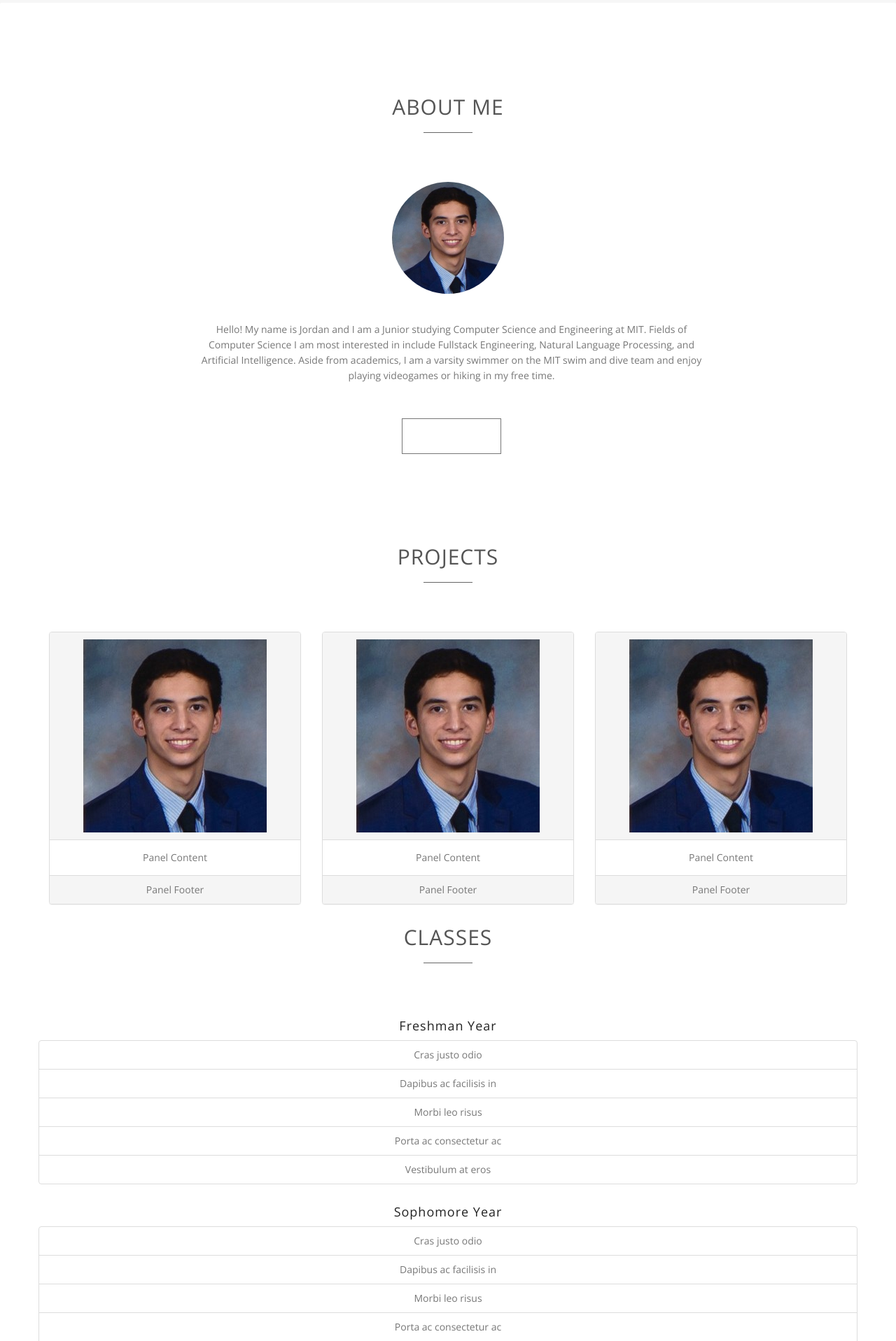
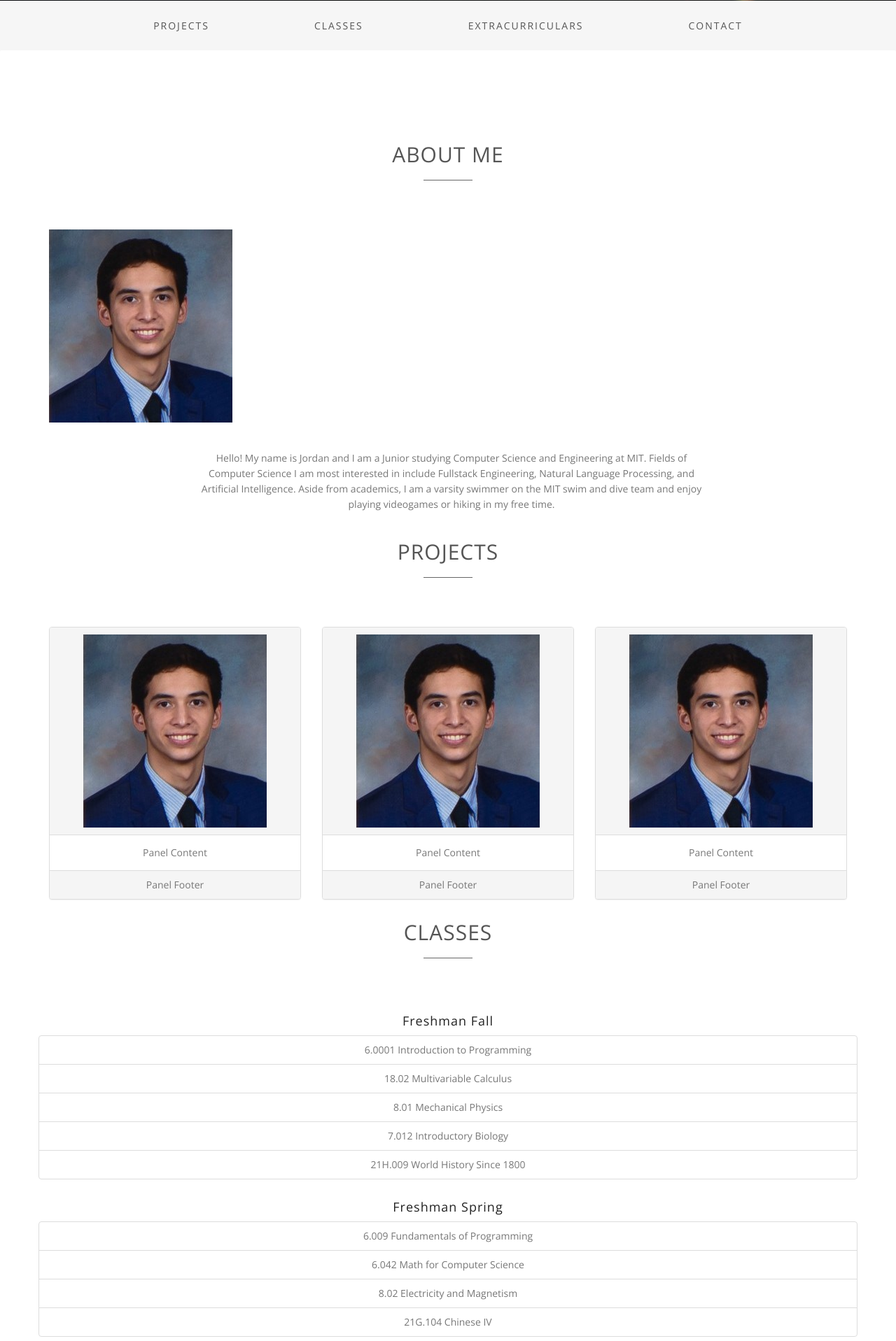
Before and after one commit to Jordan-Ren/personal-website, a PHP site: page / in a window 1280 px wide. Shown: the part 744-2661 px from the top of the page at 70% size. Run offline with PHP 8.4, Linux system fonts and the light colour scheme; some libraries are stand-ins or nearby versions.

Commit message:
content added

```diff
--- a/css/style.css
+++ b/css/style.css
@@ -183,12 +183,6 @@ header .intro-text {
 #about .about-text {
 	margin-left: 10px;
 	text-align: center;
-}
-#about img {
-	border-radius: 50%;
-	width: 160px;
-	height: 160px;
-	display: inline-block;
 }
 #about p {
 	margin-top: 40px;
--- a/index.html
+++ b/index.html
@@ -43,7 +43,8 @@
         <div class="intro-text text-center">
           <h1>Jordan Ren</h1>
           <hr>
-          <p>Computer Science and Engineering Student at MIT</p>
+          <p>Computer Science and Engineering Student</p>
+          <p>MIT Class of 2022</p>
           <a href="#about" class="btn btn-default btn-lg page-scroll">Learn More</a> </div>
       </div>
     </div>
@@ -62,9 +63,9 @@
         <ul class="nav navbar-nav">
           <!-- Hidden li included to remove active class from about link when scrolled up past about section -->
           <li class="hidden"> <a href="#page-top"></a> </li>
-          <li> <a class="page-scroll" href="#about">About</a> </li>
           <li> <a class="page-scroll" href="#projects">Projects</a> </li>
           <li> <a class="page-scroll" href="#classes">Classes</a> </li>
+          <li> <a class="page-scroll" href="#extracurriculars">Extracurriculars</a> </li>
           <li> <a class="page-scroll" href="#contact">Contact</a> </li>
         </ul>
       </div>
@@ -86,7 +87,6 @@
             in include Fullstack Engineering, Natural Language Processing, and Artificial Intelligence. Aside from academics, I am a varsity swimmer on the
             MIT swim and dive team and enjoy playing videogames or hiking in my free time.
           </p>
-          <a href="#projects" class="btn btn-default btn-lg page-scroll">My Projects</a> </div>
       </div>
     </div>
   </div>
@@ -131,34 +131,91 @@
       <hr>
     </div>
     <div class="row">
-      <h4>Freshman Year</h4>
+      <h4>Freshman Fall</h4>
       <ul class="list-group">
-        <li class="list-group-item">Cras justo odio</li>
-        <li class="list-group-item">Dapibus ac facilisis in</li>
-        <li class="list-group-item">Morbi leo risus</li>
-        <li class="list-group-item">Porta ac consectetur ac</li>
-        <li class="list-group-item">Vestibulum at eros</li>
+        <li class="list-group-item">6.0001 Introduction to Programming</li>
+        <li class="list-group-item">18.02 Multivariable Calculus</li>
+        <li class="list-group-item">8.01 Mechanical Physics</li>
+        <li class="list-group-item">7.012 Introductory Biology</li>
+        <li class="list-group-item">21H.009 World History Since 1800</li>
       </ul>
     </div>
     <div class="row">
-      <h4>Sophomore Year</h4>
+      <h4>Freshman Spring</h4>
       <ul class="list-group">
-        <li class="list-group-item">Cras justo odio</li>
-        <li class="list-group-item">Dapibus ac facilisis in</li>
-        <li class="list-group-item">Morbi leo risus</li>
-        <li class="list-group-item">Porta ac consectetur ac</li>
-        <li class="list-group-item">Vestibulum at eros</li>
+        <li class="list-group-item">6.009 Fundamentals of Programming</li>
+        <li class="list-group-item">6.042 Math for Computer Science</li>
+        <li class="list-group-item">8.02 Electricity and Magnetism</li>
+        <li class="list-group-item">21G.104 Chinese IV</li>
       </ul>
     </div>
     <div class="row">
-      <h4>Junior Year (Current)</h4>
+      <h4>Sophomore Fall</h4>
       <ul class="list-group">
-        <li class="list-group-item">Cras justo odio</li>
-        <li class="list-group-item">Dapibus ac facilisis in</li>
-        <li class="list-group-item">Morbi leo risus</li>
-        <li class="list-group-item">Porta ac consectetur ac</li>
-        <li class="list-group-item">Vestibulum at eros</li>
+        <li class="list-group-item">6.006 Introduction to Algorithms</li>
+        <li class="list-group-item">6.004 Computation Structures</li>
+        <li class="list-group-item">18.06 Linear Algebra</li>
+        <li class="list-group-item">21G.105 Chinese V</li>
+        <li class="list-group-item">21W.022 Autobiographical Writing</li>
       </ul>
+    </div>
+    <div class="row">
+      <h4>Sophomore IAP</h4>
+      <ul class="list-group">
+        <li class="list-group-item">6.147 Battlecode Competition</li>
+      </ul>
+    </div>
+    <div class="row">
+      <h4>Sophomore Spring</h4>
+      <ul class="list-group">
+        <li class="list-group-item">6.031 Software Construction</li>
+        <li class="list-group-item">6.036 Machine Learning</li>
+        <li class="list-group-item">15.401 Managerial Finance</li>
+        <li class="list-group-item">21G.106 Chinese VI</li>
+      </ul>
+    </div>
+    <div class="row">
+      <h4>Junior Fall</h4>
+      <ul class="list-group">
+        <li class="list-group-item">6.046 Design and Analysis of Algorithms</li>
+        <li class="list-group-item">18.600 Probability and Random Variables</li>
+        <li class="list-group-item">CMS.300 Videogame Theory</li>
+        <li class="list-group-item">14.02 Macroeconomics</li>
+        <li class="list-group-item">3.091 Solid-State Chemistry</li>
+      </ul>
+    </div>
+</div>
+<div id="extracurriculars" class="text-center">
+  <div class="container">
+    <div class="section-title center">
+      <h2>Extracurriculars</h2>
+      <hr>
+    </div>
+    <div class="row">
+        <img src="img/swimming.jpg" alt="Swimming">
+        <p>2019 and 2020 DIII NCAA Championships Qualifer</p>
+        <p>2020 CSCAA All-American and Scholar All-American</p>
+        <p>2019 and 2020 NEWMAC Second Team All-Conference</p>
+        <p>2020 NEWMAC Champion in the 400 IM and 200 Br</p>
+    </div>
+    <div class="row">
+      <div class="col-xs-4 col-sm-4 col-md-4 col-lg-4">
+        <div class="panel panel-default">
+          <div class="panel-heading"><img src="img/hiking.jpg" style="width:128px;height:128px;" alt="Hiking"> </div>
+          <div class="panel-body">Hiking Hanging Rock</div>
+        </div>
+      </div>
+      <div class="col-xs-4 col-sm-4 col-md-4 col-lg-4">
+        <div class="panel panel-default">
+          <div class="panel-heading"><img src="img/beach.jpg" style="width:128px;height:128px;" alt="Beach"> </div>
+        </div>
+      </div>
+      <div class="col-xs-4 col-sm-4 col-md-4 col-lg-4">
+        <div class="panel panel-default">
+          <div class="panel-heading"><img src="img/prodding.jpg" style="width:128px;height:128px;" alt="Unclogging River"> </div>
+          <div class="panel-body">My brother and I trying to unclog a river</div>
+        </div>
+      </div>
     </div>
   </div>
 </div>
@@ -169,8 +226,8 @@
       <hr>
     </div>
     <div class="col-md-8 col-md-offset-2">
-      <p>jordanr1@mit.edu</p>
-      <p>(984)-215-8991</p>
+      <p><b>Email:</b> jordanr1@mit.edu</p>
+      <p><b>Phone:</b> (984)-215-8991</p>
     </div>
   </div>
 </div>
```
Also changed, not shown: img/Swimming.jpg (added), img/beach.jpg (added), img/hackmit.jpg (added), img/hiking.jpg (added), img/prodding.jpg (added).
